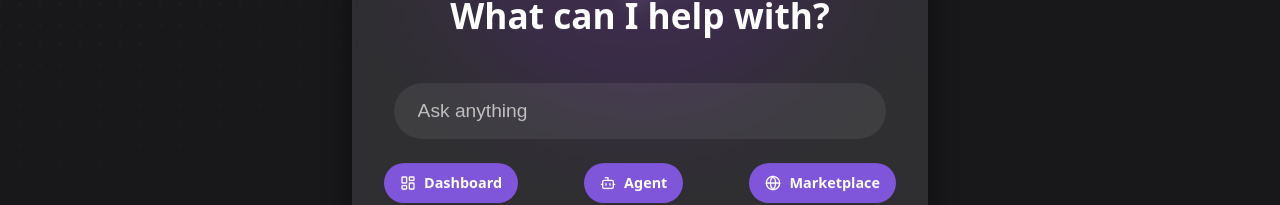
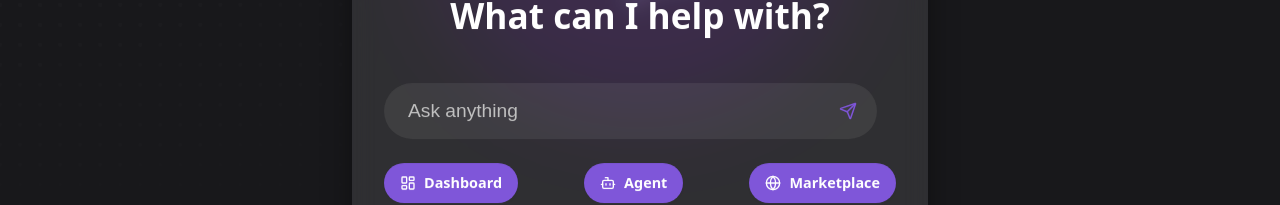
Before and after one commit to alvin-zhaf/Iris-deploy, a React (Vite) app in the folder frontend/: page / in a window 1280 px wide. Shown: the part 436-641 px from the top of the page. Built offline with nearby package versions, Linux system fonts and the light colour scheme.

Commit message:
Ask anything

```diff
--- a/frontend/src/screens/App.tsx
+++ b/frontend/src/screens/App.tsx
@@ -2,7 +2,7 @@ import { useState } from "react";
 import { BrowserRouter, Routes, Route, useNavigate } from "react-router-dom";
 import { Button } from "../components/Button";
 import DeformCanvas from "../components/DeformCanvas";
-import { Globe, LayoutDashboard, Wallet, Bot } from "lucide-react";
+import { Globe, LayoutDashboard, Wallet, Bot, Send } from "lucide-react";
 import {
   Tooltip,
   TooltipContent,
@@ -17,11 +17,22 @@ import Agents from "./Agents";
 function HomeScreen({
   walletAddress,
   connectWalletDirectly,
+  sendMessage,
 }: {
   walletAddress: string;
   connectWalletDirectly: () => void;
+  sendMessage: (message: string) => void;
 }) {
   const navigate = useNavigate();
+  const [inputValue, setInputValue] = useState("");
+
+  const handleSubmit = (e: React.FormEvent) => {
+    e.preventDefault();
+    if (inputValue.trim()) {
+      sendMessage(inputValue);
+      setInputValue("");
+    }
+  };
 
   return (
     <Styled.HomeContainer>
@@ -31,7 +42,19 @@ function HomeScreen({
       {/* Logo and Title */}
       <Styled.LogoContainer>
         {/* Div blurred blob */}
-        <div style={{ position: "absolute", top: "20%", zIndex: -1, width: "25rem", height: "20rem", backgroundColor: "#8d00ff", borderRadius: "50%", filter: "blur(50px)", opacity: 0.12 }} />
+        <div
+          style={{
+            position: "absolute",
+            top: "20%",
+            zIndex: -1,
+            width: "25rem",
+            height: "20rem",
+            backgroundColor: "#8d00ff",
+            borderRadius: "50%",
+            filter: "blur(50px)",
+            opacity: 0.12,
+          }}
+        />
         <Styled.LogoImage src={Logo} alt="Logo" />
       </Styled.LogoContainer>
       <Styled.TitleText>IRIS</Styled.TitleText>
@@ -82,9 +105,20 @@ function HomeScreen({
       <Styled.FloatingIsland>
         <Styled.GlassmorphicContainer>
           <Styled.PromptHeading>What can I help with?</Styled.PromptHeading>
-          <Styled.PromptBar>
-            <Styled.PromptInput type="text" placeholder="Ask anything" />
-          </Styled.PromptBar>
+          <form onSubmit={handleSubmit} style={{ width: "100%" }}>
+            <Styled.PromptBar>
+              <Styled.PromptInput
+                type="text"
+                placeholder="Ask anything"
+                value={inputValue}
+                onChange={(e) => setInputValue(e.target.value)}
+              />
+              <Styled.SendButton type="submit">
+                <Send size={18} />
+              </Styled.SendButton>
+            </Styled.PromptBar>
+          </form>
+
           <Styled.ButtonRow>
             <Styled.ConnectButton onClick={() => navigate("/dashboard")}>
               <LayoutDashboard size={18} />
@@ -107,6 +141,31 @@ function HomeScreen({
 
 function App() {
   const [walletAddress, setWalletAddress] = useState<string>("");
+
+  const sendMessage = (message: string) => {
+    // Create a new WebSocket connection for this message
+    const ws = new WebSocket("ws://localhost:8000/ws");
+
+    ws.onopen = () => {
+      console.log("WebSocket connection opened for sending message");
+      ws.send(message);
+      console.log(`Message sent: ${message}`);
+
+      // Set up a handler for any response that might come back
+      ws.onmessage = (event) => {
+        const response = event.data;
+        console.log("Message received:", response);
+
+        // Close the connection after receiving the response
+        ws.close();
+      };
+    };
+
+    ws.onerror = (error) => {
+      console.error("WebSocket error while sending message:", error);
+      ws.close();
+    };
+  };
 
   const connectWalletDirectly = async () => {
     try {
@@ -137,6 +196,7 @@ function App() {
             <HomeScreen
               walletAddress={walletAddress}
               connectWalletDirectly={connectWalletDirectly}
+              sendMessage={sendMessage}
             />
           }
         />
@@ -239,6 +299,7 @@ export const Styled = {
     padding: 0.5rem 1rem;
     width: 90%;
     height: 2.5rem;
+    justify-content: space-between;
   `,
   PromptInput: styled.input`
     flex: 1;
@@ -251,8 +312,20 @@ export const Styled = {
     &::placeholder {
       color: #c0c0c0;
     }
-    width: 30%;
-    align-self: center;
+  `,
+  SendButton: styled.button`
+    background: transparent;
+    border: none;
+    color: #7f56d9;
+    cursor: pointer;
+    display: flex;
+    align-items: center;
+    justify-content: center;
+    padding: 0.25rem;
+    transition: color 0.2s ease;
+    &:hover {
+      color: #9b66ff;
+    }
   `,
   ButtonRow: styled.div`
     display: flex;
```
Also changed, not shown: 2 other files (tests, documents, lock files or other folders).
